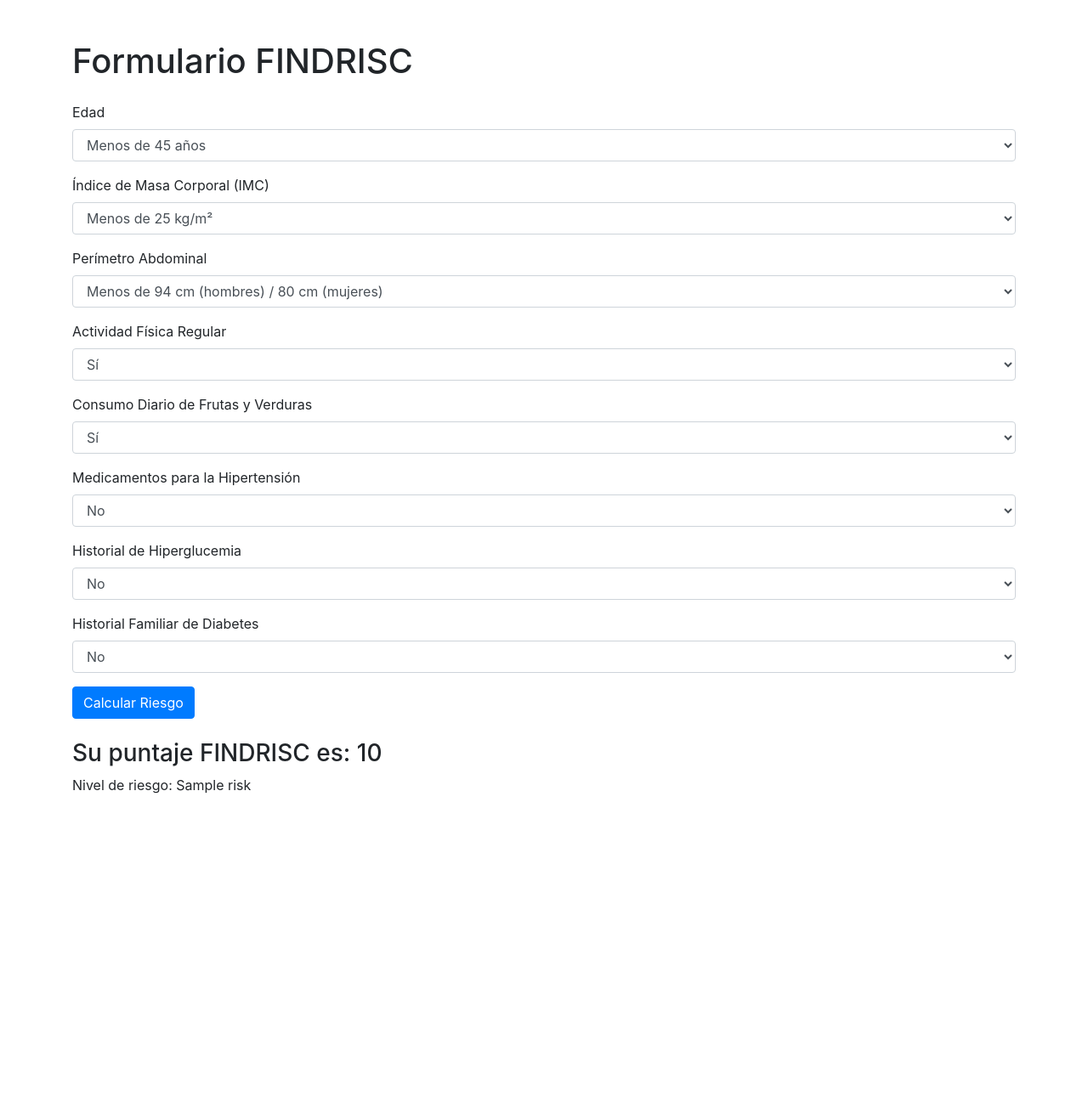
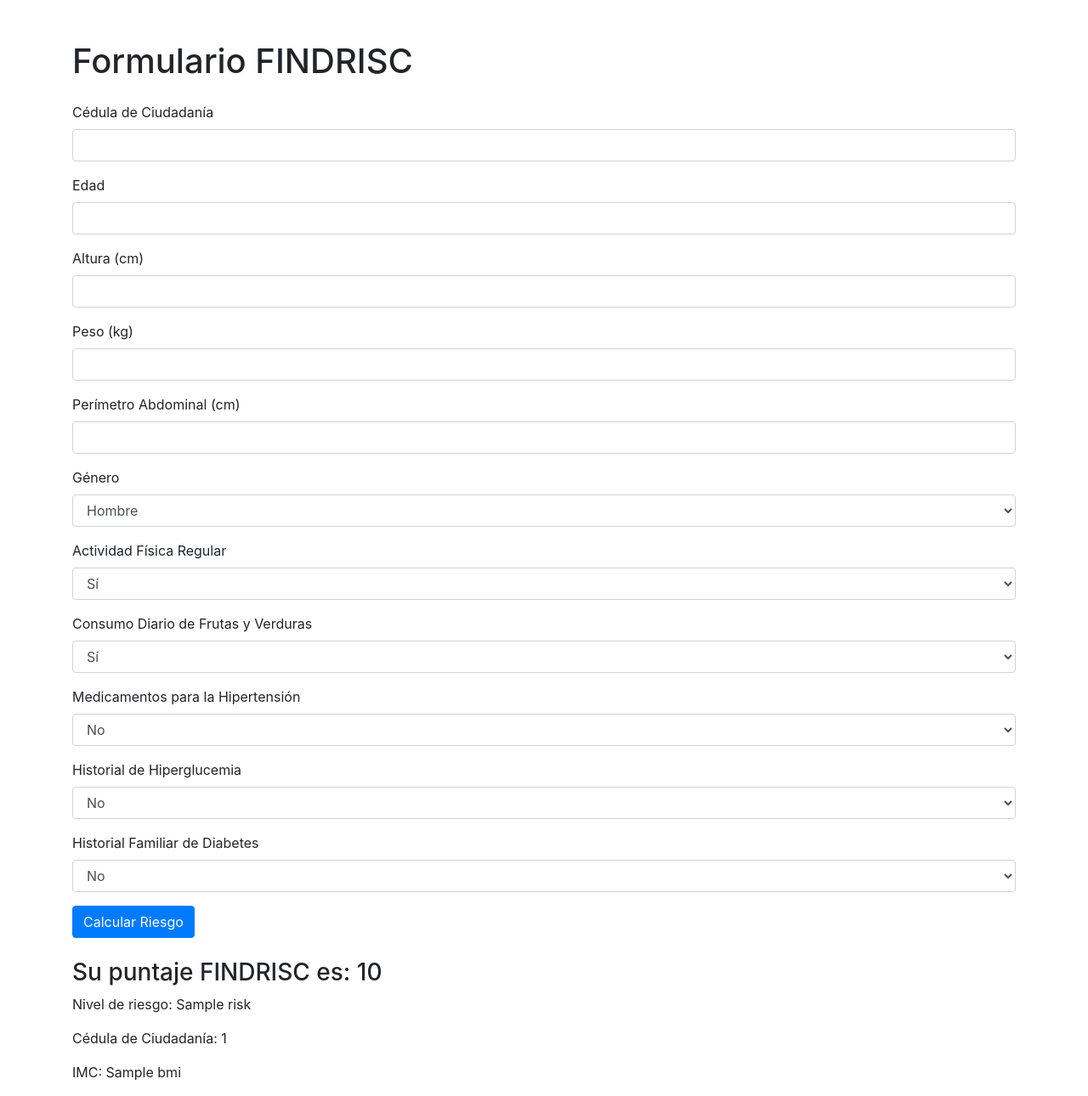
Before and after one commit to andrewml1/calcPrevencion, a Flask app: template templates/form.html in a window 1280 px wide. Shown: the whole page at 85% size. Before the commit the page ends 934 px from the top, so only its background shows below. Run offline with Flask 3, Linux system fonts and the light colour scheme; the template is opened without the code that fills it: most values are stand-ins (such as "Sample title", 1, 10 or a date in 2020); some libraries are stand-ins or nearby versions.

Commit message:
Calculadora de prevencion

```diff
--- a/app.py
+++ b/app.py
@@ -2,19 +2,56 @@ from flask import Flask, render_template, request
 
 app = Flask(__name__)
 
+
 @app.route('/', methods=['GET', 'POST'])
 def findrisc_form():
     if request.method == 'POST':
+        id_number = request.form['id_number']
         age = int(request.form['age'])
-        bmi = float(request.form['bmi'])
-        waist = float(request.form['waist'])
+        height = float(request.form['height']) / 100  # convertir cm a metros
+        weight = float(request.form['weight'])
+        waist = float(request.form['waist'])  # Nuevo: perímetro abdominal en cm
+        bmi = weight / (height * height)
+
+        # Determinación de puntos basados en IMC
+        if bmi < 25:
+            bmi_score = 0
+        elif 25 <= bmi < 30:
+            bmi_score = 1
+        else:
+            bmi_score = 3
+
+        # Determinación de puntos basados en perímetro abdominal
+        if waist < 94 and request.form.get('gender') == 'male':
+            waist_score = 0
+        elif 94 <= waist <= 102 and request.form.get('gender') == 'male':
+            waist_score = 3
+        elif waist > 102 and request.form.get('gender') == 'male':
+            waist_score = 4
+        elif waist < 80 and request.form.get('gender') == 'female':
+            waist_score = 0
+        elif 80 <= waist <= 88 and request.form.get('gender') == 'female':
+            waist_score = 3
+        elif waist > 88 and request.form.get('gender') == 'female':
+            waist_score = 4
+
         physical_activity = int(request.form['physical_activity'])
         fruit_vegetables = int(request.form['fruit_vegetables'])
         hypertension_meds = int(request.form['hypertension_meds'])
         high_glucose = int(request.form['high_glucose'])
         family_diabetes = int(request.form['family_diabetes'])
 
-        score = age + bmi + waist + physical_activity + fruit_vegetables + hypertension_meds + high_glucose + family_diabetes
+        # Determinación de puntos basados en edad
+        if age < 45:
+            age_score = 0
+        elif 45 <= age < 55:
+            age_score = 2
+        elif 55 <= age < 65:
+            age_score = 3
+        else:
+            age_score = 4
+
+        score = age_score + bmi_score + waist_score + physical_activity + fruit_vegetables + hypertension_meds + high_glucose + family_diabetes
 
         if score < 7:
             risk = "Bajo (aproximadamente 1% de riesgo en los próximos 10 años)"
@@ -27,9 +64,10 @@ def findrisc_form():
         else:
             risk = "Muy alto (aproximadamente 50%)"
 
-        return render_template('form.html', score=score, risk=risk)
+        return render_template('form.html', score=score, risk=risk, id_number=id_number, bmi=round(bmi, 2))
 
     return render_template('form.html')
 
+
 if __name__ == '__main__':
     app.run(debug=True)
--- a/templates/form.html
+++ b/templates/form.html
@@ -11,28 +11,30 @@
         <h1 class="mb-4">Formulario FINDRISC</h1>
         <form method="post">
             <div class="form-group">
-                <label for="age">Edad</label>
-                <select class="form-control" id="age" name="age">
-                    <option value="0">Menos de 45 años</option>
-                    <option value="2">45-54 años</option>
-                    <option value="3">55-64 años</option>
-                    <option value="4">65 años o más</option>
-                </select>
+                <label for="id_number">Cédula de Ciudadanía</label>
+                <input type="text" class="form-control" id="id_number" name="id_number" required>
             </div>
             <div class="form-group">
-                <label for="bmi">Índice de Masa Corporal (IMC)</label>
-                <select class="form-control" id="bmi" name="bmi">
-                    <option value="0">Menos de 25 kg/m²</option>
-                    <option value="1">25-30 kg/m²</option>
-                    <option value="3">Más de 30 kg/m²</option>
-                </select>
+                <label for="age">Edad</label>
+                <input type="number" class="form-control" id="age" name="age" required>
             </div>
             <div class="form-group">
-                <label for="waist">Perímetro Abdominal</label>
-                <select class="form-control" id="waist" name="waist">
-                    <option value="0">Menos de 94 cm (hombres) / 80 cm (mujeres)</option>
-                    <option value="3">94-102 cm (hombres) / 80-88 cm (mujeres)</option>
-                    <option value="4">Más de 102 cm (hombres) / 88 cm (mujeres)</option>
+                <label for="height">Altura (cm)</label>
+                <input type="number" step="0.01" class="form-control" id="height" name="height" required>
+            </div>
+            <div class="form-group">
+                <label for="weight">Peso (kg)</label>
+                <input type="number" step="0.01" class="form-control" id="weight" name="weight" required>
+            </div>
+            <div class="form-group">
+                <label for="waist">Perímetro Abdominal (cm)</label>
+                <input type="number" class="form-control" id="waist" name="waist" required>
+            </div>
+            <div class="form-group">
+                <label for="gender">Género</label>
+                <select class="form-control" id="gender" name="gender" required>
+                    <option value="male">Hombre</option>
+                    <option value="female">Mujer</option>
                 </select>
             </div>
             <div class="form-group">
@@ -78,6 +80,8 @@
         <div class="mt-4">
             <h3>Su puntaje FINDRISC es: {{ score }}</h3>
             <p>Nivel de riesgo: {{ risk }}</p>
+            <p>Cédula de Ciudadanía: {{ id_number }}</p>
+            <p>IMC: {{ bmi }}</p>
         </div>
         {% endif %}
     </div>
```
